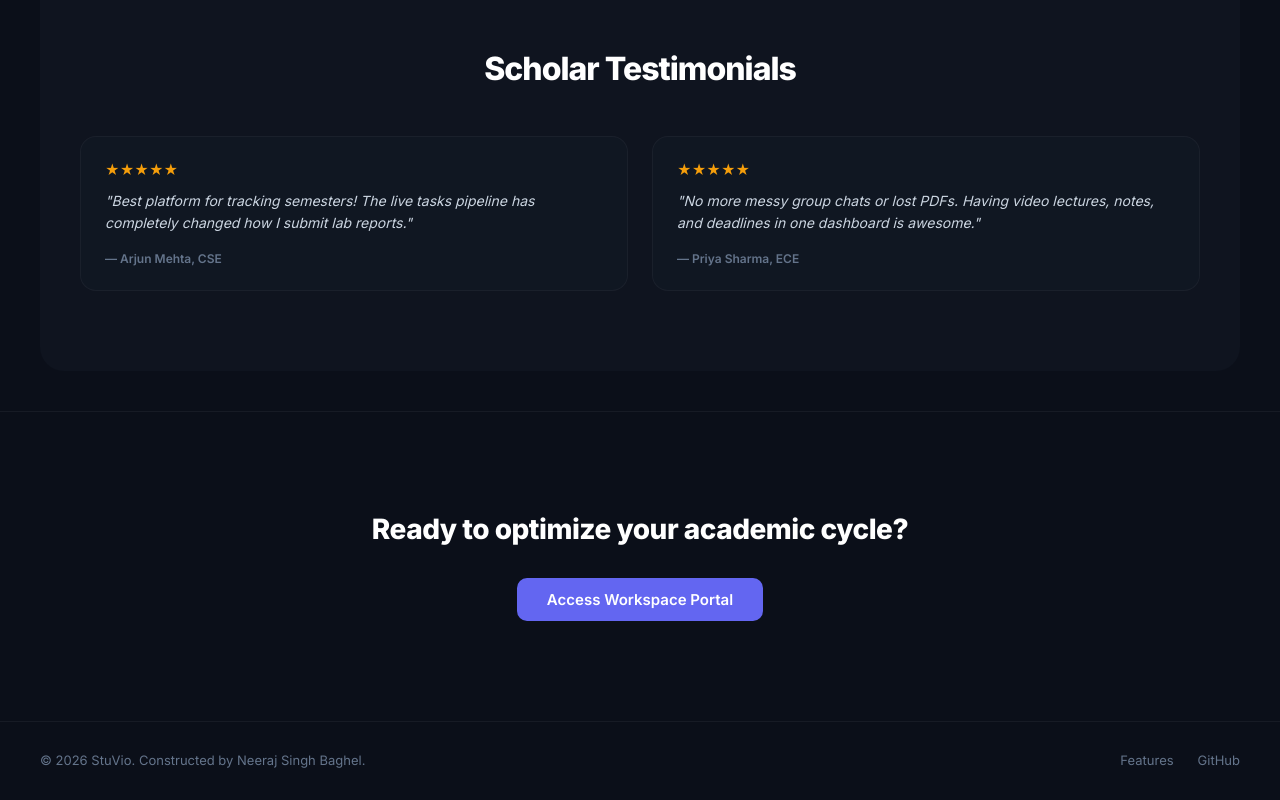
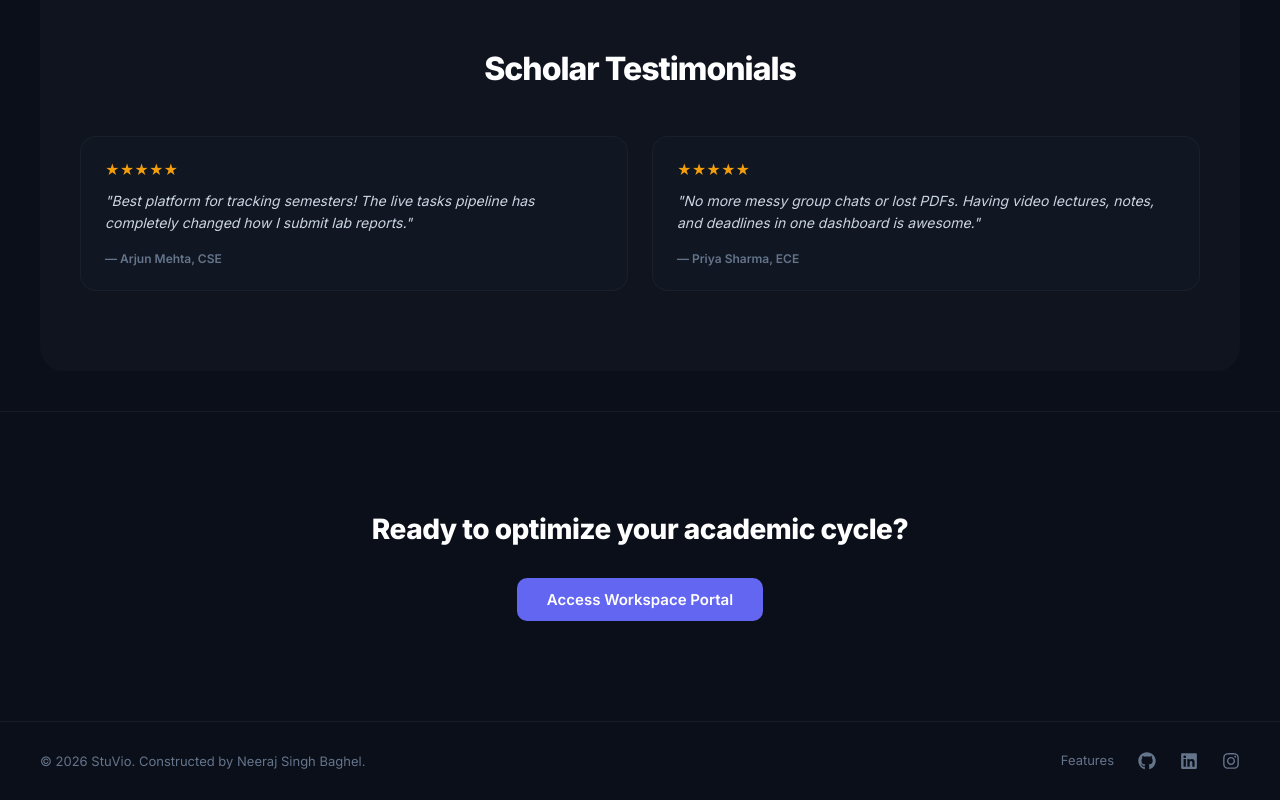
Before and after one commit to itsneeraj065/StuVio-Project, a React (Vite) app in the folder frontend/: page / in a window 1280 px wide. Shown: the part 2060-2860 px from the top of the page. Built offline with nearby package versions, Linux system fonts and the light colour scheme.

Commit message:
Update social media icons on landing page

```diff
--- a/frontend/package.json
+++ b/frontend/package.json
@@ -5,11 +5,13 @@
   "type": "module",
   "scripts": {
     "dev": "vite",
-    "build": "chmod +x node_modules/.bin/vite && vite build",    "preview": "vite preview"
+    "build": "chmod +x node_modules/.bin/vite && vite build",
+    "preview": "vite preview"
   },
   "dependencies": {
     "react": "^18.3.1",
     "react-dom": "^18.3.1",
+    "react-icons": "^5.7.0",
     "react-router-dom": "^6.23.1"
   },
   "devDependencies": {
--- a/frontend/src/pages/LandingPage.jsx
+++ b/frontend/src/pages/LandingPage.jsx
@@ -1,4 +1,5 @@
 import { useNavigate } from "react-router-dom";
+import { FaGithub, FaLinkedin, FaInstagram } from 'react-icons/fa';
 
 function LandingPage() {
   const navigate = useNavigate();
@@ -116,9 +117,20 @@ function LandingPage() {
 <footer style={styles.footer}>
   <div style={styles.footerRow}>
     <div>© {new Date().getFullYear()} StuVio. Constructed by Neeraj Singh Baghel.</div>
+
     <div style={styles.footerLinks}>
       <a href="#features" style={styles.footerLink}>Features</a>
-            <a href="https://github.com" target="_blank" rel="noreferrer" style={styles.footerLink}>GitHub</a>
+
+      {/* ADD SOCIAL ICONS HERE */}
+      <a href="https://github.com/yourusername" target="_blank" rel="noreferrer" style={styles.socialIcon}>
+        <FaGithub />
+      </a>
+      <a href="https://linkedin.com/in/yourprofile" target="_blank" rel="noreferrer" style={styles.socialIcon}>
+        <FaLinkedin />
+      </a>
+      <a href="https://instagram.com/yourhandle" target="_blank" rel="noreferrer" style={styles.socialIcon}>
+        <FaInstagram />
+      </a>
     </div>
   </div>
 </footer>
@@ -355,7 +367,19 @@ const styles = {
     color: "#64748b",
     textDecoration: "none",
     transition: "color 0.2s"
-  }
+  } ,
+  // Add this inside your styles object:
+socialIcon: {
+  color: "#64748b",
+  fontSize: "18px",
+  textDecoration: "none",
+  display: "flex",
+  alignItems: "center",
+  transition: "color 0.2s"
+},
+
+// You might also want to add a hover effect if you wish:
+// (Or just keep it as is, and the icons will match your existing color scheme)
 };
 
 export default LandingPage;
```
Also changed, not shown: 1 other file (tests, documents, lock files or other folders). Lines whose indentation alone changed are shown as unchanged.
